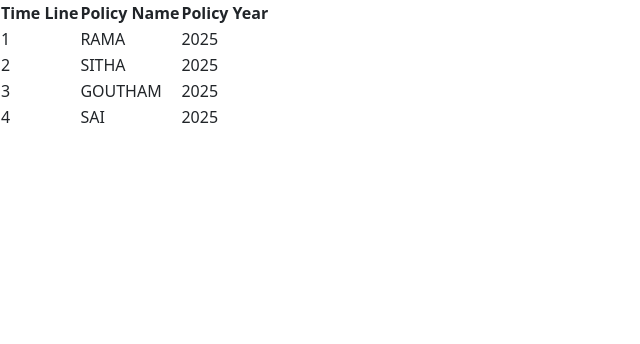
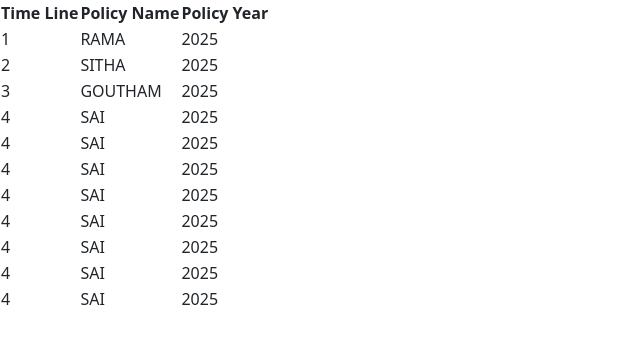
Before and after one commit to DHEERAJCHINTHALA/Common-Grid, an Angular app: page / in a window 1280 px wide. Shown: the top 344 px of the page, without its empty margins (0-640 px from the left). Built offline with nearby package versions, Linux system fonts and the light colour scheme.

Commit message:
Coloms Added

```diff
--- a/src/app/common-grid/common-grid.component.html
+++ b/src/app/common-grid/common-grid.component.html
@@ -27,5 +27,41 @@
             <td>SAI</td>
             <td>2025</td>
         </tr>
+        <tr>
+            <td>4</td>
+            <td>SAI</td>
+            <td>2025</td>
+        </tr>
+        <tr>
+            <td>4</td>
+            <td>SAI</td>
+            <td>2025</td>
+        </tr>
+        <tr>
+            <td>4</td>
+            <td>SAI</td>
+            <td>2025</td>
+        </tr>
+        <tr>
+            <td>4</td>
+            <td>SAI</td>
+            <td>2025</td>
+        </tr>
+        <tr>
+            <td>4</td>
+            <td>SAI</td>
+            <td>2025</td>
+        </tr>
+        <tr>
+            <td>4</td>
+            <td>SAI</td>
+            <td>2025</td>
+        </tr>
+
+        <tr>
+            <td>4</td>
+            <td>SAI</td>
+            <td>2025</td>
+        </tr>
     </tbody>
 </table>
```
